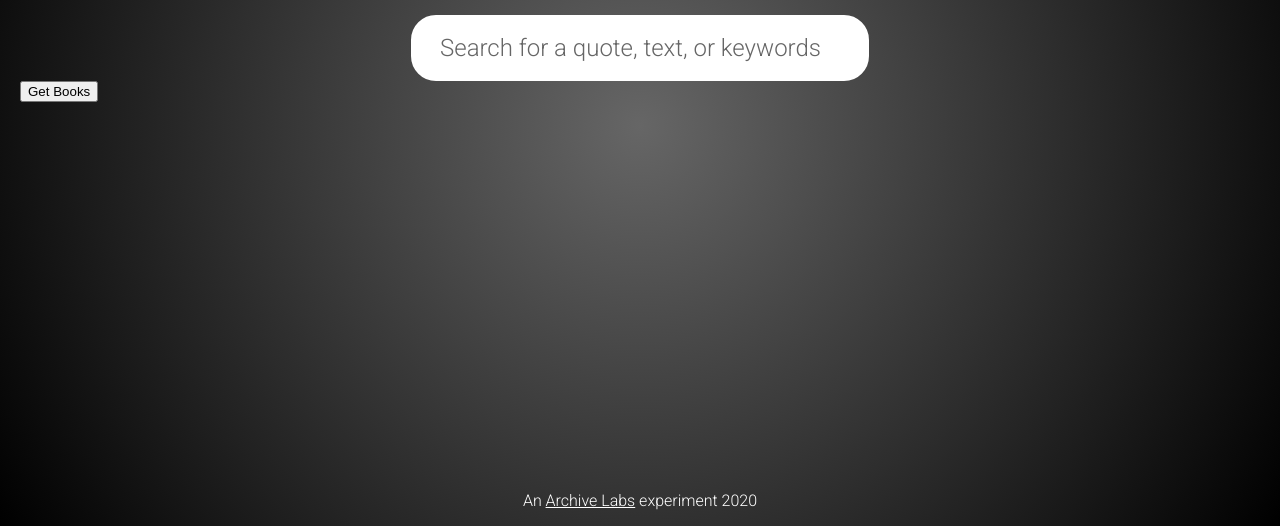
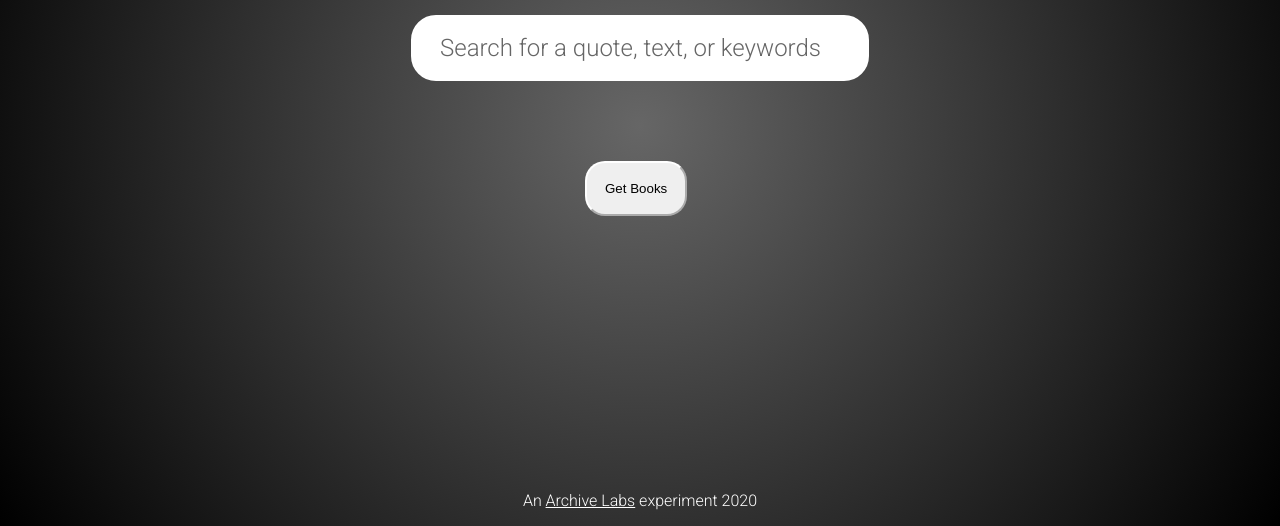
Before and after one commit to CIPHER-000/BOOK_REVIEW_APP, a website: page views/templates/homepage.html in a window 1280 px wide. Shown: the part 274-800 px from the top of the page. Drawn offline with nearby package versions, Linux system fonts and the light colour scheme; a web font is replaced by a local one.

Commit message:
changed the button on the homepage

```diff
--- a/views/static/homepage.css
+++ b/views/static/homepage.css
@@ -8,6 +8,14 @@ html {
 body {
     margin: 0;
     color: #fff;
+}
+
+button {
+    margin-left: 565px;
+    margin-top: 80px;
+    padding: 18px;
+    border-radius: 20px;
+    border-color: #fff;
 }
 
 .topbar {
```
